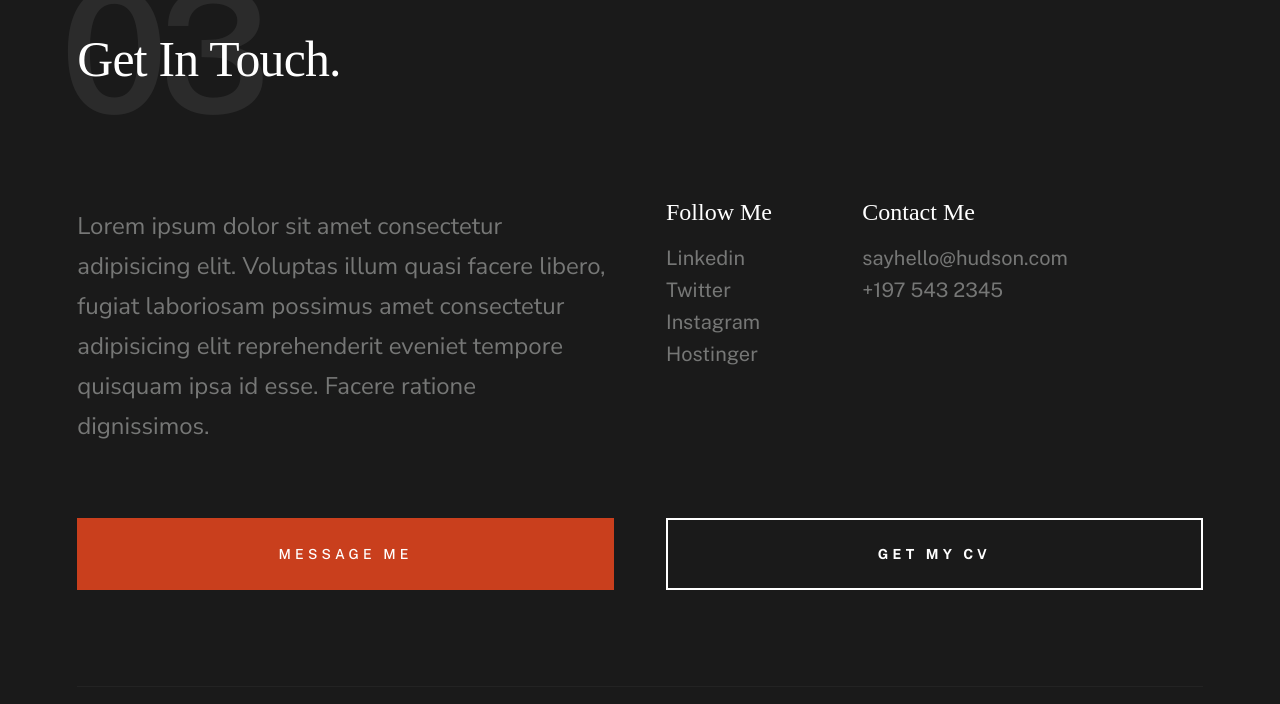
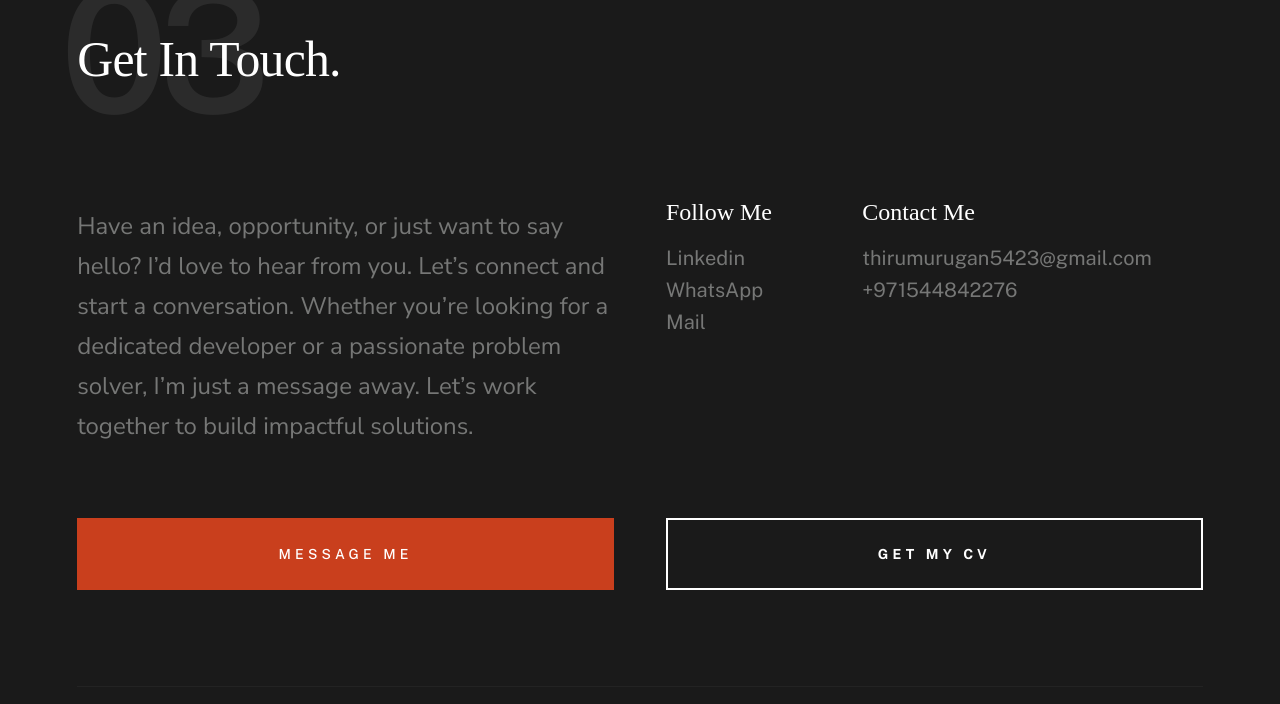
Before and after one commit to thirumurugan542/thiru_portfolio, a plain HTML site: page Thiru_portfolio_site/index.html in a window 1280 px wide. Shown: the part 6714-7418 px from the top of the page. Drawn offline with nearby package versions, Linux system fonts and the light colour scheme; a web font is replaced by a local one.

Commit message:
fix:fixing the links in the site

```diff
--- a/Thiru_portfolio_site/index.html
+++ b/Thiru_portfolio_site/index.html
@@ -689,8 +689,10 @@
 
                 <div class="column xl-6 md-12 s-footer__block s-footer__about">
                     <p class="attention-getter">
-                    Lorem ipsum dolor sit amet consectetur adipisicing elit. Voluptas illum quasi facere libero,
-                    fugiat laboriosam possimus amet consectetur adipisicing elit reprehenderit eveniet tempore quisquam ipsa id esse. Facere ratione dignissimos.
+                    Have an idea, opportunity, or just want to say hello?
+                    I’d love to hear from you. Let’s connect and start a conversation.
+                    Whether you’re looking for a dedicated developer or a passionate problem solver,
+                    I’m just a message away. Let’s work together to build impactful solutions.
                     </p>
                 </div> <!-- end section-footer__about -->
 
@@ -699,18 +701,18 @@
                         <div class="column xl-4 lg-5 md-6 tab-12">
                             <h5>Follow Me</h5>
                             <ul class="link-list">
-                                <li><a href="#0">Linkedin</a></li>
-                                <li><a href="#0">Twitter</a></li>
-                                <li><a href="#0">Instagram</a></li>
+                                <li><a href="https://www.linkedin.com/in/thirumurugan-s-9104562b2/" target="_blank" rel="noopener">Linkedin</a></li>
+                                <li><a href="https://wa.me/+971544842276" target="_blank">WhatsApp</a></li>
+                                <li><a href="mailto:thirumurugan5423@gmail.com">Mail</a></li>
 
-                                <li><a href="https://styleshout.com/go/hostinger/">Hostinger</a></li>
+
                             </ul>
                         </div>
                         <div class="column xl-6 md-6 tab-12">
                             <h5>Contact Me</h5>
                             <ul class="link-list">
-                                <li><a href="mailto:#0">sayhello@hudson.com</a></li>
-                                <li><a href="tel:+1975432345">+197 543 2345</a></li>
+                                <li><a href="mailto:#0">thirumurugan5423@gmail.com</a></li>
+                                <li><a href="tel:+1975432345">+971544842276</a></li>
                             </ul>
                         </div>
                     </div>
@@ -726,7 +728,7 @@
                 </div>
 
                 <div class="column xl-6 tab-12">
-                    <a href="#0" class="btn btn--stroke btn--large u-fullwidth">Get My CV</a>
+                    <a href="https://drive.google.com/uc?export=download&id=1do7JStMEadL1bmPOr8wRjwbdQg9s9OJb" class="btn btn--stroke btn--large u-fullwidth">Get My CV</a>
                 </div>
 
             </div> <!-- end section-footer__buttons -->
@@ -736,7 +738,7 @@
                 <div class="column xl-6 lg-12">
                     <ul class="s-footer__social social-list">
                        <li>
-                        <a href="#0">
+                        <a href="https://www.linkedin.com/in/thirumurugan-s-9104562b2/" target="_blank" rel="noopener">
                             <svg xmlns="http://www.w3.org/2000/svg" width="24" height="24" viewBox="0 0 24 24" style="fill:rgba(0, 0, 0, 1);">
                            <path d="M4.98 3.5C4.98 4.88 3.86 6 2.5 6S0 4.88 0 3.5 1.12 1 2.5 1 4.98 2.12 4.98 3.5zM0 8h5v16H0V8zm7.5 0H12v2.2h.07c.63-1.2 2.17-2.47 4.46-2.47 4.77 0 5.65 3.14 5.65 7.22V24h-5v-7.8c0-1.86-.03-4.26-2.6-4.26-2.6 0-3 2.03-3 4.13V24h-5V8z"/>
                           </svg>
@@ -744,7 +746,7 @@
                         </a>
                         </li>
                         <li>
-                        <a href="#0">
+                        <a href="https://wa.me/+971544842276" target="_blank">
                             <svg xmlns="http://www.w3.org/2000/svg" width="24" height="24" viewBox="0 0 24 24" style="fill:rgba(0, 0, 0, 1);">
                             <path d="M20.52 3.48A11.91 11.91 0 0012.04 0C5.42 0 .05 5.37.05 11.99c0 2.11.55 4.18 1.6 6.01L0 24l6.15-1.61a11.94 11.94 0 005.88 1.5h.01c6.62 0 11.99-5.37 11.99-11.99a11.9 11.9 0 00-3.51-8.42zm-8.48 18.4h-.01a9.94 9.94 0 01-5.06-1.39l-.36-.21-3.65.96.98-3.56-.23-.37a9.95 9.95 0 01-1.54-5.32c0-5.51 4.49-10 10-10a9.93 9.93 0 017.07 2.93 9.94 9.94 0 012.93 7.07c0 5.51-4.49 9.99-10 9.99zm5.46-7.44c-.3-.15-1.77-.87-2.04-.97-.27-.1-.47-.15-.67.15-.2.3-.77.97-.95 1.17-.17.2-.35.22-.65.07-.3-.15-1.27-.47-2.42-1.5-.89-.8-1.49-1.78-1.66-2.08-.17-.3-.02-.46.13-.61.13-.13.3-.35.45-.52.15-.17.2-.3.3-.5.1-.2.05-.37-.02-.52-.07-.15-.67-1.61-.92-2.21-.24-.58-.49-.5-.67-.51h-.57c-.2 0-.52.07-.8.37-.27.3-1.05 1.02-1.05 2.49 0 1.47 1.08 2.89 1.23 3.09.15.2 2.13 3.25 5.16 4.56.72.31 1.28.5 1.72.64.72.23 1.37.2 1.88.12.57-.08 1.77-.72 2.02-1.42.25-.7.25-1.3.17-1.42-.08-.12-.27-.2-.57-.35z"/>
                             </svg>
```
